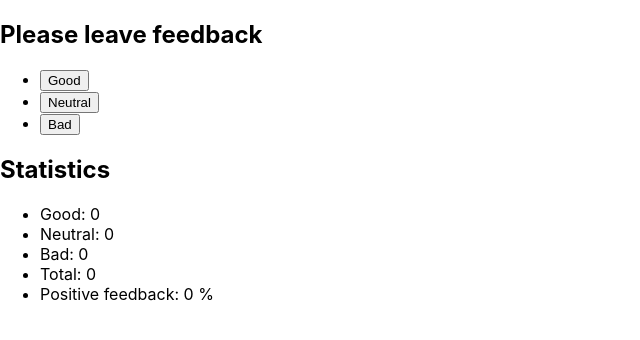
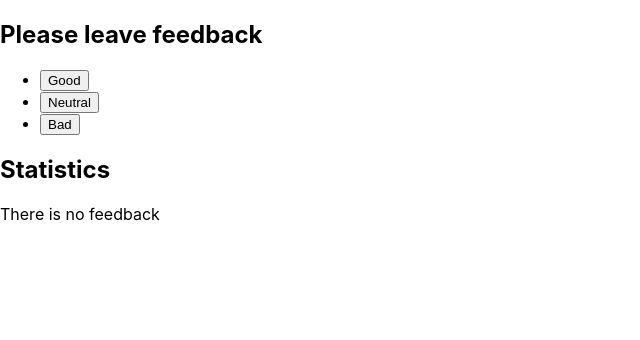
Before and after one commit to marlenaduleba/goit-react-hw-02-feedback, a React (Create React App) app: page / in a window 1280 px wide. Shown: the top 340 px of the page, without its empty margins (0-640 px from the left). Built offline with nearby package versions, Linux system fonts and the light colour scheme.

Commit message:
Notification component added

```diff
--- a/src/components/App.jsx
+++ b/src/components/App.jsx
@@ -2,6 +2,8 @@
 import FeedbackOptions from './FeedbackOptions/FeedbackOptions';
 import Statistics from './Statistics/Statistics';
 import Section from './Section/Section';
+import Notification from './Notification/Notification';
+
 export default class App extends Component {
   state = {
     good: 0,
@@ -41,14 +43,14 @@
         </Section>
 
         <Section title="Statistics">
-
-            <Statistics
+      {total ? (<Statistics
               good={good}
               neutral={neutral}
               bad={bad}
               total={total}
               positivePercentage={positivePercentage}
-            />
+            />) : (<Notification message="There is no feedback"/>)}
+
 
         </Section>
       </div>
--- /dev/null
+++ b/src/components/Notification/Notification.jsx
@@ -0,0 +1,13 @@
+import React, { Component } from 'react';
+import PropTypes from 'prop-types';
+
+
+export default class Notification extends Component {
+  static propTypes = {
+    message: PropTypes.string.isRequired,
+  };
+
+  render() {
+    return <p>{this.props.message}</p>;
+  }
+}
```
